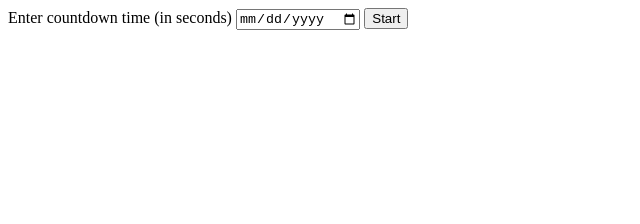
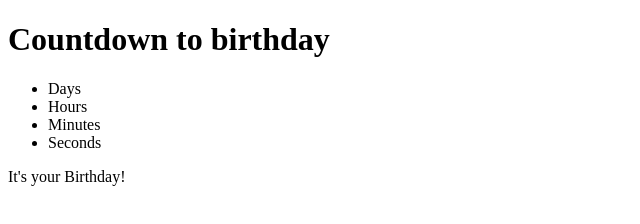
Before and after one commit to DanielAD10/birthday-present, a plain HTML site: page index.html in a window 1280 px wide. Shown: the whole page, without its empty margins (0-640 px from the left). Drawn offline with Linux system fonts and the light colour scheme.

Commit message:
Update in index.html

```diff
--- a/index.html
+++ b/index.html
@@ -6,13 +6,28 @@
     <title>What a thing!</title>
 </head>
 <body>
-    <form id="form">
+    <!-- <form id="form">
         <label for="countdown">Enter countdown time (in seconds)</label>
         <input type="date" id="countdown">
         <input type="submit" value="Start">
     </form>
 
-    <div id="countdown-display"></div>
+    <div id="countdown-display"></div> -->
+
+    <div class="container">
+        <h1 id="headline">Countdown to birthday</h1>
+        <div id="countdown">
+            <ul>
+                <li><span id="days"></span> Days</li>
+                <li><span id="hours"></span> Hours</li>
+                <li><span id="min"></span> Minutes</li>
+                <li><span id="sec"></span> Seconds</li>
+            </ul>
+        </div>
+        <div id="content" class="emoji">
+            <span>It's your Birthday!</span>
+        </div>
+    </div>
 
     <script src="timer.js"></script>
 </body>
--- a/timer.js
+++ b/timer.js
@@ -5,10 +5,20 @@ form.onsubmit = function(event) {
     event.preventDefault();
 
     let countdown = document.getElementById("countdown").value;
+    const birthDate = new Date(countdown);
+    // console.log(birthDate);
+    const currentDate = new Date();
+    console.log(currentDate);
+
+    if (birthDate == currentDate) {
+        console.log('Happy Birthday');
+    } else {
+        console.log('Your Birthday is coming soon');
+    }
 
     const countDownTimer = setInterval(() => {
-        countdownDisplay.innerHTML = countdown;
-        countdown--;
+        // countdownDisplay.innerHTML = countdown;
+
 
         if(countdown < 0) {
             clearInterval(countDownTimer);
```
